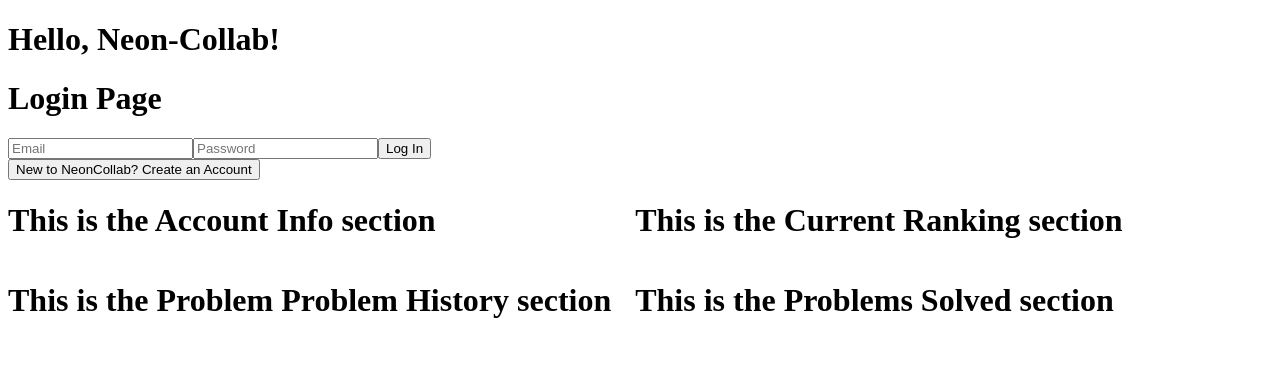
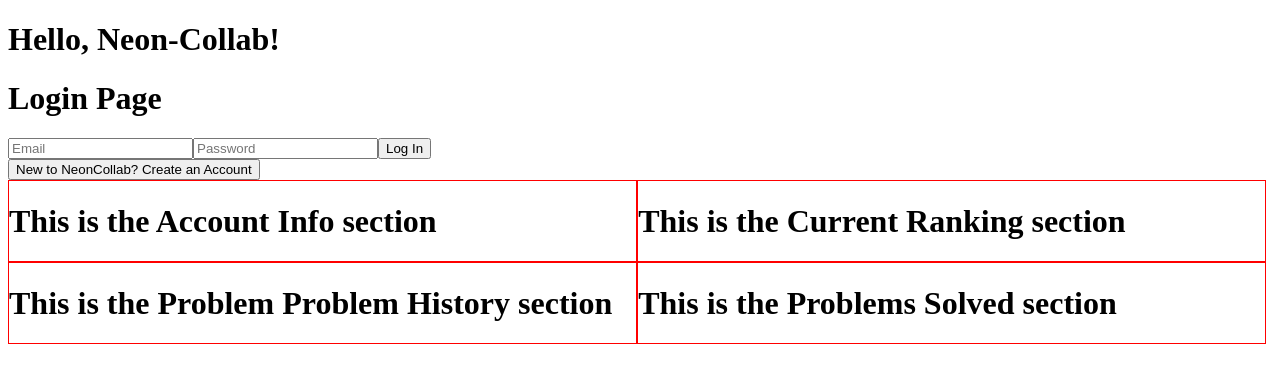
Before and after one commit to Neon-Collab/Neon-Collab, a React (Create React App) app in the folder client/: page /profile in a window 1280 px wide. Shown: the top 382 px of the page. Built offline with nearby package versions, Linux system fonts and the light colour scheme; no server answers; the HTML template or start-up script is replaced by a standard one.

Commit message:
skeleton styles on profile page

```diff
--- a/client/src/components/ProfilePageComponents/styles.css
+++ b/client/src/components/ProfilePageComponents/styles.css
@@ -7,6 +7,6 @@
 }
 
 .component-container {
-  border-style: solid 1px red;
+  border: solid 1px red;
   width: 49%;
 }
```
